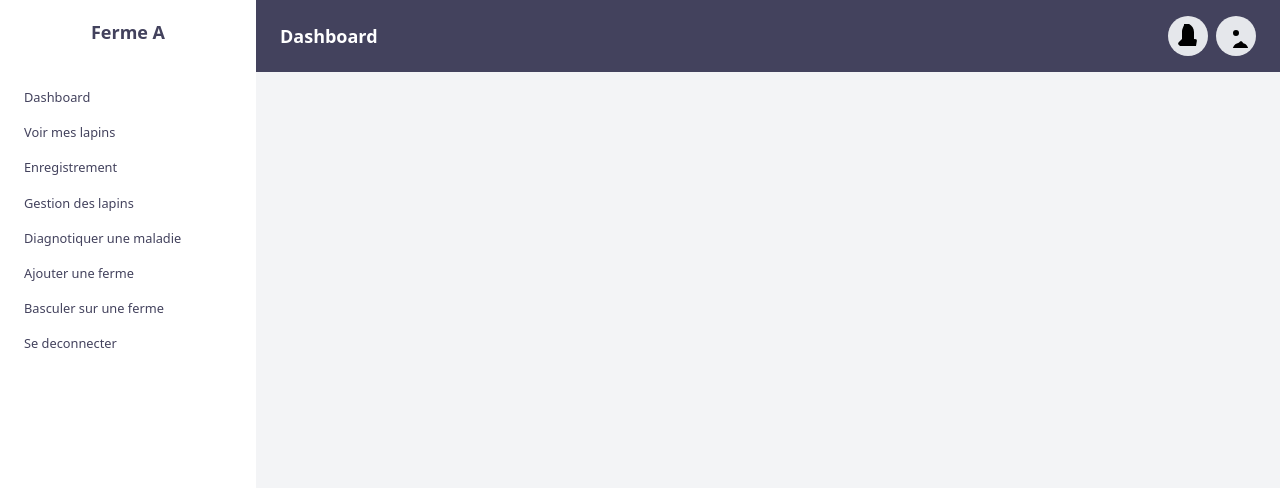
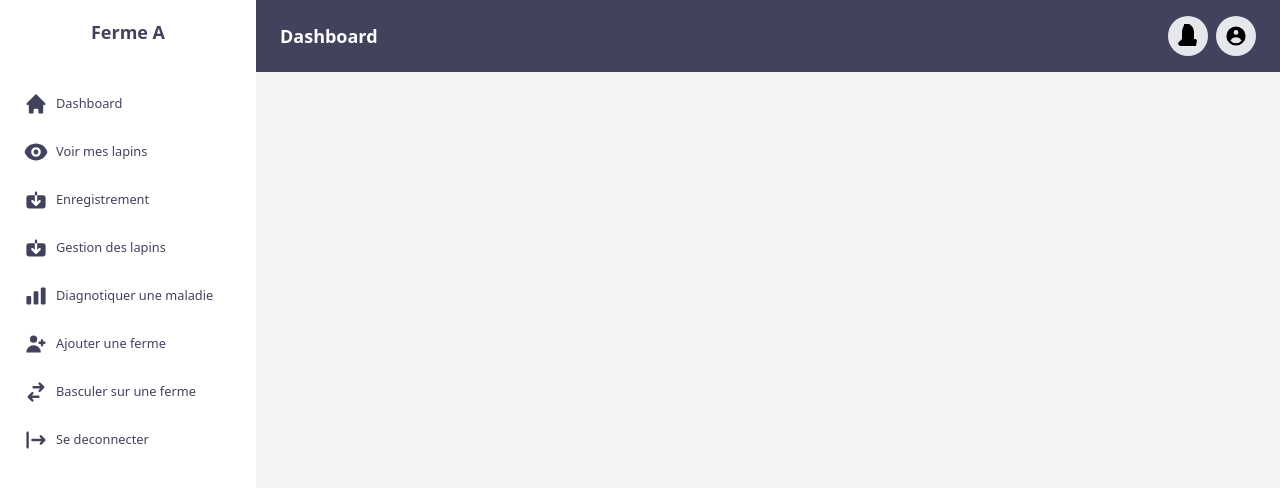
Before and after one commit to Amosentreprise/ProjetSoutenance2023, a Vue app in the folder frontendGestionLapin/vue-frontendGestionLapin/: page /BoardUser in a window 1280 px wide. Shown: the top 488 px of the page. Built offline with nearby package versions, Linux system fonts and the light colour scheme.

Commit message:
Ajout des icones

```diff
--- a/frontendGestionLapin/vue-frontendGestionLapin/package.json
+++ b/frontendGestionLapin/vue-frontendGestionLapin/package.json
@@ -9,9 +9,7 @@
     "preview": "vite preview"
   },
   "dependencies": {
-    "@heroicons/vue": "^2.0.17",
-    "@vue-hero-icons/outline": "^1.7.2",
-    "@vue-hero-icons/solid": "^1.7.2",
+    "@heroicons/vue": "^1.0.6",
     "flowbite": "^1.6.5",
     "vue": "^3.2.47",
     "vue-router": "^4.1.6"
--- /dev/null
+++ b/frontendGestionLapin/vue-frontendGestionLapin/src/components/Icon.vue
@@ -0,0 +1,22 @@
+<template>
+  <component :is="icon" :fill="fill" :stroke="stroke" />
+</template>
+
+<script>
+export default {
+  props: {
+    icon: {
+      type: Object,
+      required: true
+    },
+    fill: {
+      type: String,
+      default: 'currentColor'
+    },
+    stroke: {
+      type: String,
+      default: 'none'
+    }
+  }
+}
+</script>
--- a/frontendGestionLapin/vue-frontendGestionLapin/src/components/ProfileMenu.vue
+++ b/frontendGestionLapin/vue-frontendGestionLapin/src/components/ProfileMenu.vue
@@ -1,10 +1,10 @@
 <template>
-    <div class="bg-white p-4 w-40 h-100">
+    <div class="bg-white p-4 w-60 h-100">
 
         <div v-for="option in options" :key="option.id" >
            <router-link :to="option.lien">
             <div class="flex items-center shadow-sm hover:bg-hoverboard p-2 cursor-pointer">
-             <BeakerIcon class="h-6 w-6 text-blue-500" />
+           <Icon :icon="option.icone" class="w-6 h-6 mr-2" />
             <span>{{ option.optionName }}</span>
             </div>
             </router-link>
@@ -14,39 +14,40 @@
 </template>
 
 <script>
-import { BeakerIcon } from "@heroicons/vue/24/solid";
+import Icon from "./Icon.vue";
+import {LogoutIcon,SwitchHorizontalIcon,UserAddIcon,UserCircleIcon} from "@heroicons/vue/solid";
+
 export default {
-    name: 'profileMenu',
     components: {
-        BeakerIcon
+        Icon,
     },
-
     data() {
         return {
             options: [{
-            id:0,
-            icone: '',
+                id: 0,
+                icone: UserCircleIcon,
                 lien: '',
-            optionName:'Voir mon profil'
-        },{
-            id:1,
-            icone: '',
+                optionName: 'Voir mon profil'
+            }, {
+                id: 1,
+                icone: UserAddIcon,
                 lien: '',
-            optionName:'Ajouter un eleveur'
+                optionName: 'Ajouter un eleveur'
             },
             {
-            id:2,
-            icone: '',
+                id: 2,
+                icone: SwitchHorizontalIcon,
                 lien: '',
-            optionName:'basculer vers une ferme'
-        },{
-            id:3,
-            icone: '',
+                optionName: 'basculer vers une ferme'
+            }, {
+                id: 3,
+                icone: LogoutIcon,
                 lien: '/Connexion',
-            optionName:'Se deconnecter'
+                optionName: 'Se deconnecter'
             }],
         };
     },
+};
 
-}
+
 </script>
--- a/frontendGestionLapin/vue-frontendGestionLapin/src/views/boardUsers/boardUser.vue
+++ b/frontendGestionLapin/vue-frontendGestionLapin/src/views/boardUsers/boardUser.vue
@@ -3,9 +3,9 @@
 <SideBar :nameDashboard="nameDashboard" :ActionName="ActionName">
     <template v-slot:options>
         <ul class="py-4">
-        <li class="pl-6 pr-4 py-2 hover:bg-hoverboard" v-for="option in options" :key="option.id">
-          <router-link :to="option.lien" class="flex items-center">
-            <i></i>
+        <li class="pl-6 pr-4 py-3 hover:bg-hoverboard focus:bg-hoverboard" v-for="option in options" :key="option.id">
+          <router-link :to="option.lien" class="flex items-center ">
+            <Icon :icon="option.icon" class="w-6 h-6 mr-2" />
             <small>{{ option.nom }}</small>
           </router-link>
         </li>
@@ -17,10 +17,8 @@
               <path d="M12 21c1.1 0 2-.9 2-2H10c0 1.1.9 2 2 2zm6-6V8c0-3.9-2.5-7.2-6-8.5V0h-4v.5C8.5.8 6 4.1 6 8v7l-3.3 3.3c-.5.5-.7 1.2-.5 1.9L4 22h16l.8-4.8c.2-.7 0-1.4-.5-1.9L18 15z" />
             </svg>
         </span>
-          <span class="bg-gray-200 rounded-full p-2" @mouseover="showMenu = true ">
-            <svg class="h-6 w-6 fill-current text-white" viewBox="0 0 24 24">
-              <path d="M12 12a3 3 0 1 1 0-6 3 3 0 0 1 0 6zm7.26 6.63l-1.68-1.26a1 1 0 0 0-1.18 0l-1.67 1.26a8 8 0 1 0 3.53 0z" />
-            </svg>
+          <span class="bg-gray-200 rounded-full p-2" @mouseover="showMenu = true " >
+           <Icon :icon="userIcon" class="w-6 h-6 " />
         </span>
           <ProfileMenu v-if="showMenu" class="absolute top-20 right-3" @mouseleave="showMenu = false"/>
     </template>
@@ -34,65 +32,73 @@
 import SideBar from "../../components/SideBar.vue"
 import ProfileMenu from "../../components/ProfileMenu.vue";
 
+import Icon from "../../components/Icon.vue";
+import { HomeIcon,EyeIcon,LogoutIcon,SwitchHorizontalIcon,SaveIcon,UserAddIcon,UserCircleIcon,ChartBarIcon} from "@heroicons/vue/solid";
+
+
+
 export default {
 
     components: {
         SideBar,
-        ProfileMenu
+        ProfileMenu,
+        Icon,
+
+
 
     },
     data() {
         return {
             nameDashboard: 'Ferme A',
             ActionName: 'Dashboard',
-            showMenu:false,
-
+            showMenu: false,
+            userIcon:UserCircleIcon,
             options: [
                 {
                     id: 1,
                     lien: '',
                     nom: 'Dashboard',
-                    icon:'',
+                    icon: HomeIcon,
                 },
-                 {
+                {
                     id: 2,
                     lien: '/cd',
                     nom: 'Voir mes lapins',
-                    icon:'',
+                    icon: EyeIcon,
                 },
-                 {
+                {
                     id: 3,
                     lien: '',
                     nom: 'Enregistrement',
-                    icon:'',
+                    icon:SaveIcon,
                 },
-                 {
+                {
                     id: 4,
                     lien: '',
                     nom: 'Gestion des lapins',
-                    icon:'',
+                    icon: SaveIcon,
                 },
                 {
                     id: 5,
                     lien: '',
                     nom: 'Diagnotiquer une maladie',
-                    icon:'',
-                },{
+                    icon: ChartBarIcon,
+                }, {
                     id: 6,
                     lien: '',
                     nom: 'Ajouter une ferme',
-                    icon:'',
+                    icon: UserAddIcon,
                 },
                 {
                     id: 7,
                     lien: '',
                     nom: 'Basculer sur une ferme',
-                    icon:'',
+                    icon: SwitchHorizontalIcon,
                 }, {
                     id: 8,
                     lien: '/Connexion',
                     nom: 'Se deconnecter',
-                    icon:'',
+                    icon: LogoutIcon,
                 }
             ]
 
@@ -102,7 +108,7 @@ export default {
     methods: {
 
 
-        }
+    }
 }
 
 </script>
```
Also changed, not shown: frontendGestionLapin/vue-frontendGestionLapin/src/views/boardUsers/boadUserPages/AddEleveur.vue (added), frontendGestionLapin/vue-frontendGestionLapin/src/views/boardUsers/boadUserPages/AddFerme.vue (added), frontendGestionLapin/vue-frontendGestionLapin/src/views/boardUsers/boadUserPages/Home.vue (added), frontendGestionLapin/vue-frontendGestionLapin/src/views/boardUsers/boadUserPages/LapinView.vue (added), frontendGestionLapin/vue-frontendGestionLapin/src/views/boardUsers/boadUserPages/Profil.vue (added), 1 other file (tests, documents, lock files or other folders). Lines whose indentation alone changed are shown as unchanged.
